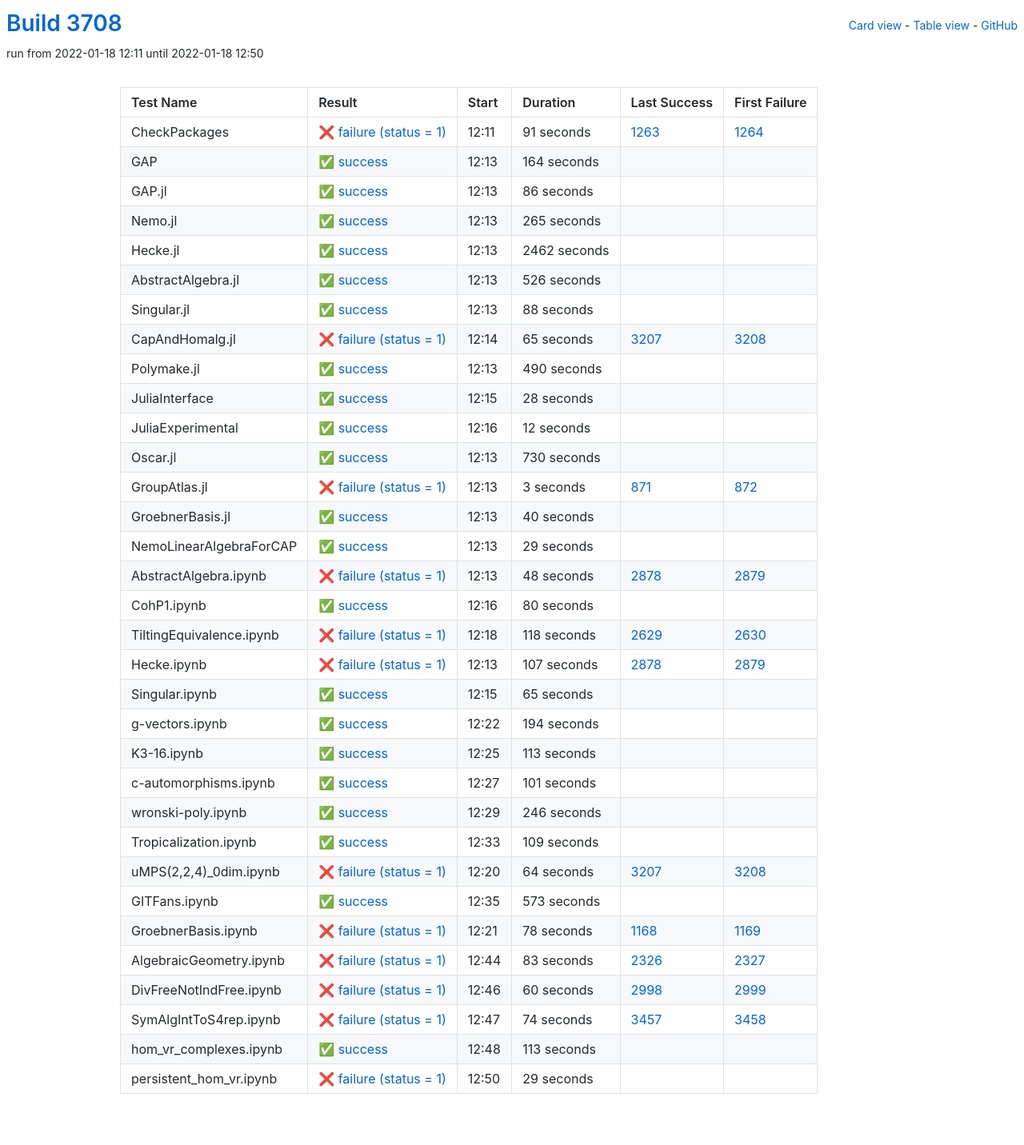
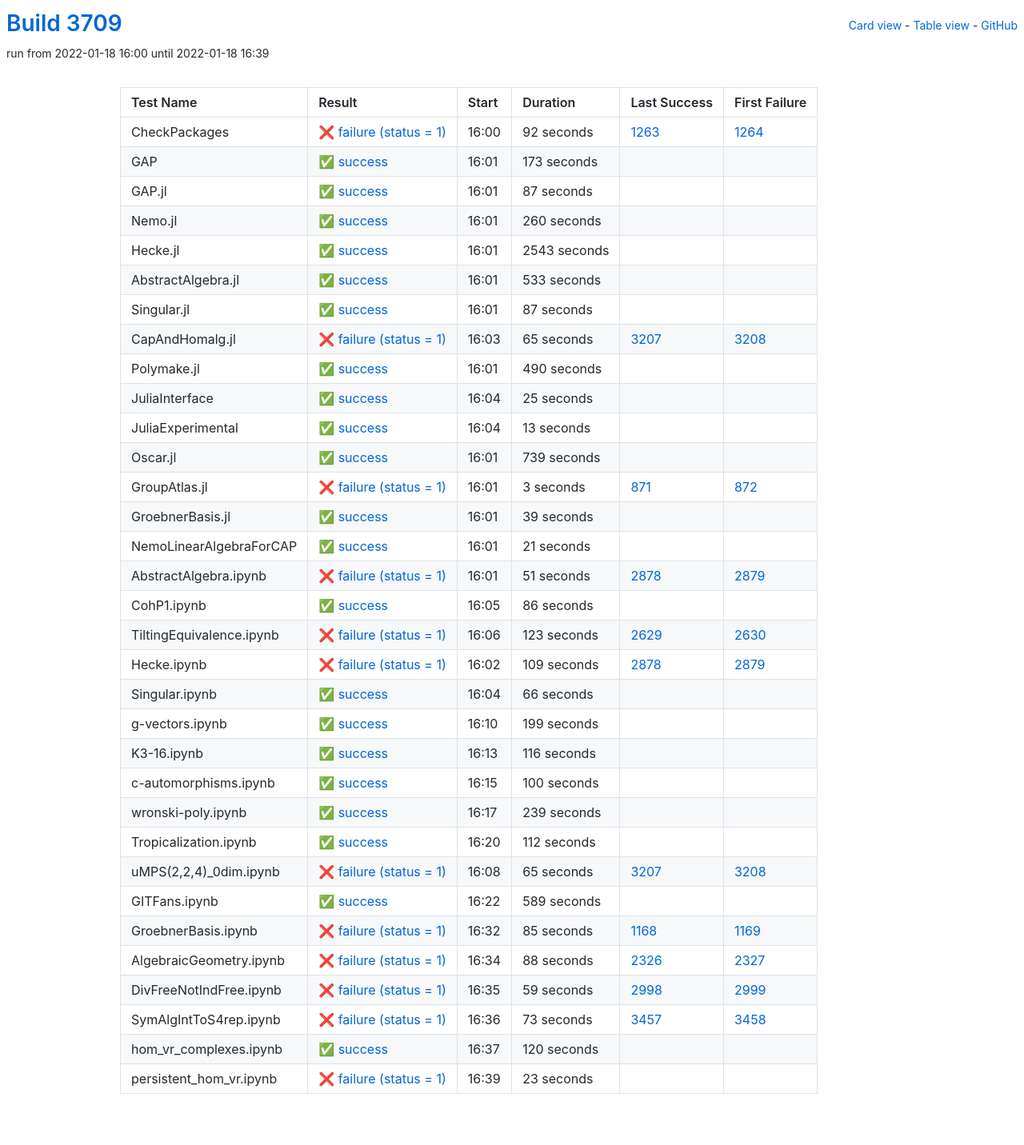
Before and after one commit to oscar-system/oscar-ci-status-stable, a Jekyll site: the page built from table.html, in a window 1280 px wide. Shown: the whole page at 80% size. Built offline with Jekyll 4.4.1, drawn with Linux system fonts in a browser that asks for light colours.

Commit message:
Build #3709

```diff
--- a/_data/ci.yml
+++ b/_data/ci.yml
@@ -1,6 +1,6 @@
 ---
-build: 3708
-build_url: https://oscarci.mathematik.uni-kl.de/job/oscar-stable/3708/
+build: 3709
+build_url: https://oscarci.mathematik.uni-kl.de/job/oscar-stable/3709/
 job: oscar-stable
 organization: oscar-system
 repo: oscar-ci-status-stable
@@ -8,92 +8,92 @@ repourl: https://github.com/oscar-system/oscar-ci-status-stable
 tests:
 - name: CheckPackages
   id: checkpackages
-  log: https://oscarci.mathematik.uni-kl.de/job/oscar-stable/3708/artifact/logs/build-3708/CheckPackages.log
-  start: 2022-01-18 12:11
+  log: https://oscarci.mathematik.uni-kl.de/job/oscar-stable/3709/artifact/logs/build-3709/CheckPackages.log
+  start: 2022-01-18 16:00
   success: false
   exitcode: 1
   status: failure
-  duration: 91
+  duration: 92
   last_success: 1263
   last_success_url: https://oscarci.mathematik.uni-kl.de/job/oscar-stable/1263/
   first_failure: 1264
   first_failure_url: https://oscarci.mathematik.uni-kl.de/job/oscar-stable/1264/
 - name: GAP
   id: gap
-  log: https://oscarci.mathematik.uni-kl.de/job/oscar-stable/3708/artifact/logs/build-3708/GAP.log
-  start: 2022-01-18 12:13
+  log: https://oscarci.mathematik.uni-kl.de/job/oscar-stable/3709/artifact/logs/build-3709/GAP.log
+  start: 2022-01-18 16:01
   success: true
   exitcode: 0
   status: success
-  duration: 164
+  duration: 173
   last_success: false
   last_success_url:
   first_failure: false
   first_failure_url:
 - name: GAP.jl
   id: gap-jl
-  log: https://oscarci.mathematik.uni-kl.de/job/oscar-stable/3708/artifact/logs/build-3708/GAP.jl.log
-  start: 2022-01-18 12:13
+  log: https://oscarci.mathematik.uni-kl.de/job/oscar-stable/3709/artifact/logs/build-3709/GAP.jl.log
+  start: 2022-01-18 16:01
   success: true
   exitcode: 0
   status: success
-  duration: 86
+  duration: 87
   last_success: false
   last_success_url:
   first_failure: false
   first_failure_url:
 - name: Nemo.jl
   id: nemo-jl
-  log: https://oscarci.mathematik.uni-kl.de/job/oscar-stable/3708/artifact/logs/build-3708/Nemo.jl.log
-  start: 2022-01-18 12:13
+  log: https://oscarci.mathematik.uni-kl.de/job/oscar-stable/3709/artifact/logs/build-3709/Nemo.jl.log
+  start: 2022-01-18 16:01
   success: true
   exitcode: 0
   status: success
-  duration: 265
+  duration: 260
   last_success: false
   last_success_url:
   first_failure: false
   first_failure_url:
 - name: Hecke.jl
   id: hecke-jl
-  log: https://oscarci.mathematik.uni-kl.de/job/oscar-stable/3708/artifact/logs/build-3708/Hecke.jl.log
-  start: 2022-01-18 12:13
+  log: https://oscarci.mathematik.uni-kl.de/job/oscar-stable/3709/artifact/logs/build-3709/Hecke.jl.log
+  start: 2022-01-18 16:01
   success: true
   exitcode: 0
   status: success
-  duration: 2462
+  duration: 2543
   last_success: false
   last_success_url:
   first_failure: false
   first_failure_url:
 - name: AbstractAlgebra.jl
   id: abstractalgebra-jl
-  log: https://oscarci.mathematik.uni-kl.de/job/oscar-stable/3708/artifact/logs/build-3708/AbstractAlgebra.jl.log
-  start: 2022-01-18 12:13
+  log: https://oscarci.mathematik.uni-kl.de/job/oscar-stable/3709/artifact/logs/build-3709/AbstractAlgebra.jl.log
+  start: 2022-01-18 16:01
   success: true
   exitcode: 0
   status: success
-  duration: 526
+  duration: 533
   last_success: false
   last_success_url:
   first_failure: false
   first_failure_url:
 - name: Singular.jl
   id: singular-jl
-  log: https://oscarci.mathematik.uni-kl.de/job/oscar-stable/3708/artifact/logs/build-3708/Singular.jl.log
-  start: 2022-01-18 12:13
+  log: https://oscarci.mathematik.uni-kl.de/job/oscar-stable/3709/artifact/logs/build-3709/Singular.jl.log
+  start: 2022-01-18 16:01
   success: true
   exitcode: 0
   status: success
-  duration: 88
+  duration: 87
   last_success: false
   last_success_url:
   first_failure: false
   first_failure_url:
 - name: CapAndHomalg.jl
   id: capandhomalg-jl
-  log: https://oscarci.mathematik.uni-kl.de/job/oscar-stable/3708/artifact/logs/build-3708/CapAndHomalg.jl.log
-  start: 2022-01-18 12:14
+  log: https://oscarci.mathematik.uni-kl.de/job/oscar-stable/3709/artifact/logs/build-3709/CapAndHomalg.jl.log
+  start: 2022-01-18 16:03
   success: false
   exitcode: 1
   status: failure
@@ -104,8 +104,8 @@ tests:
   first_failure_url: https://oscarci.mathematik.uni-kl.de/job/oscar-stable/3208/
 - name: Polymake.jl
   id: polymake-jl
-  log: https://oscarci.mathematik.uni-kl.de/job/oscar-stable/3708/artifact/logs/build-3708/Polymake.jl.log
-  start: 2022-01-18 12:13
+  log: https://oscarci.mathematik.uni-kl.de/job/oscar-stable/3709/artifact/logs/build-3709/Polymake.jl.log
+  start: 2022-01-18 16:01
   success: true
   exitcode: 0
   status: success
@@ -116,44 +116,44 @@ tests:
   first_failure_url:
 - name: JuliaInterface
   id: juliainterface
-  log: https://oscarci.mathematik.uni-kl.de/job/oscar-stable/3708/artifact/logs/build-3708/JuliaInterface.log
-  start: 2022-01-18 12:15
+  log: https://oscarci.mathematik.uni-kl.de/job/oscar-stable/3709/artifact/logs/build-3709/JuliaInterface.log
+  start: 2022-01-18 16:04
   success: true
   exitcode: 0
   status: success
-  duration: 28
+  duration: 25
   last_success: false
   last_success_url:
   first_failure: false
   first_failure_url:
 - name: JuliaExperimental
   id: juliaexperimental
-  log: https://oscarci.mathematik.uni-kl.de/job/oscar-stable/3708/artifact/logs/build-3708/JuliaExperimental.log
-  start: 2022-01-18 12:16
+  log: https://oscarci.mathematik.uni-kl.de/job/oscar-stable/3709/artifact/logs/build-3709/JuliaExperimental.log
+  start: 2022-01-18 16:04
   success: true
   exitcode: 0
   status: success
-  duration: 12
+  duration: 13
   last_success: false
   last_success_url:
   first_failure: false
   first_failure_url:
 - name: Oscar.jl
   id: oscar-jl
-  log: https://oscarci.mathematik.uni-kl.de/job/oscar-stable/3708/artifact/logs/build-3708/Oscar.jl.log
-  start: 2022-01-18 12:13
+  log: https://oscarci.mathematik.uni-kl.de/job/oscar-stable/3709/artifact/logs/build-3709/Oscar.jl.log
+  start: 2022-01-18 16:01
   success: true
   exitcode: 0
   status: success
-  duration: 730
+  duration: 739
   last_success: false
   last_success_url:
   first_failure: false
   first_failure_url:
 - name: GroupAtlas.jl
   id: groupatlas-jl
-  log: https://oscarci.mathematik.uni-kl.de/job/oscar-stable/3708/artifact/logs/build-3708/GroupAtlas.jl.log
-  start: 2022-01-18 12:13
+  log: https://oscarci.mathematik.uni-kl.de/job/oscar-stable/3709/artifact/logs/build-3709/GroupAtlas.jl.log
+  start: 2022-01-18 16:01
   success: false
   exitcode: 1
   status: failure
@@ -164,240 +164,240 @@ tests:
   first_failure_url: https://oscarci.mathematik.uni-kl.de/job/oscar-stable/872/
 - name: GroebnerBasis.jl
   id: groebnerbasis-jl
-  log: https://oscarci.mathematik.uni-kl.de/job/oscar-stable/3708/artifact/logs/build-3708/GroebnerBasis.jl.log
-  start: 2022-01-18 12:13
+  log: https://oscarci.mathematik.uni-kl.de/job/oscar-stable/3709/artifact/logs/build-3709/GroebnerBasis.jl.log
+  start: 2022-01-18 16:01
   success: true
   exitcode: 0
   status: success
-  duration: 40
+  duration: 39
   last_success: false
   last_success_url:
   first_failure: false
   first_failure_url:
 - name: NemoLinearAlgebraForCAP
   id: nemolinearalgebraforcap
-  log: https://oscarci.mathematik.uni-kl.de/job/oscar-stable/3708/artifact/logs/build-3708/NemoLinearAlgebraForCAP.log
-  start: 2022-01-18 12:13
+  log: https://oscarci.mathematik.uni-kl.de/job/oscar-stable/3709/artifact/logs/build-3709/NemoLinearAlgebraForCAP.log
+  start: 2022-01-18 16:01
   success: true
   exitcode: 0
   status: success
-  duration: 29
+  duration: 21
   last_success: false
   last_success_url:
   first_failure: false
   first_failure_url:
 - name: AbstractAlgebra.ipynb
   id: abstractalgebra-ipynb
-  log: https://oscarci.mathematik.uni-kl.de/job/oscar-stable/3708/artifact/logs/build-3708/AbstractAlgebra.ipynb.log
-  start: 2022-01-18 12:13
+  log: https://oscarci.mathematik.uni-kl.de/job/oscar-stable/3709/artifact/logs/build-3709/AbstractAlgebra.ipynb.log
+  start: 2022-01-18 16:01
   success: false
   exitcode: 1
   status: failure
-  duration: 48
+  duration: 51
   last_success: 2878
   last_success_url: https://oscarci.mathematik.uni-kl.de/job/oscar-stable/2878/
   first_failure: 2879
   first_failure_url: https://oscarci.mathematik.uni-kl.de/job/oscar-stable/2879/
 - name: CohP1.ipynb
   id: cohp1-ipynb
-  log: https://oscarci.mathematik.uni-kl.de/job/oscar-stable/3708/artifact/logs/build-3708/CohP1.ipynb.log
-  start: 2022-01-18 12:16
+  log: https://oscarci.mathematik.uni-kl.de/job/oscar-stable/3709/artifact/logs/build-3709/CohP1.ipynb.log
+  start: 2022-01-18 16:05
   success: true
   exitcode: 0
   status: success
-  duration: 80
+  duration: 86
   last_success: false
   last_success_url:
   first_failure: false
   first_failure_url:
 - name: TiltingEquivalence.ipynb
   id: tiltingequivalence-ipynb
-  log: https://oscarci.mathematik.uni-kl.de/job/oscar-stable/3708/artifact/logs/build-3708/TiltingEquivalence.ipynb.log
-  start: 2022-01-18 12:18
+  log: https://oscarci.mathematik.uni-kl.de/job/oscar-stable/3709/artifact/logs/build-3709/TiltingEquivalence.ipynb.log
+  start: 2022-01-18 16:06
   success: false
   exitcode: 1
   status: failure
-  duration: 118
+  duration: 123
   last_success: 2629
   last_success_url: https://oscarci.mathematik.uni-kl.de/job/oscar-stable/2629/
   first_failure: 2630
   first_failure_url: https://oscarci.mathematik.uni-kl.de/job/oscar-stable/2630/
 - name: Hecke.ipynb
   id: hecke-ipynb
-  log: https://oscarci.mathematik.uni-kl.de/job/oscar-stable/3708/artifact/logs/build-3708/Hecke.ipynb.log
-  start: 2022-01-18 12:13
+  log: https://oscarci.mathematik.uni-kl.de/job/oscar-stable/3709/artifact/logs/build-3709/Hecke.ipynb.log
+  start: 2022-01-18 16:02
   success: false
   exitcode: 1
   status: failure
-  duration: 107
+  duration: 109
   last_success: 2878
   last_success_url: https://oscarci.mathematik.uni-kl.de/job/oscar-stable/2878/
   first_failure: 2879
   first_failure_url: https://oscarci.mathematik.uni-kl.de/job/oscar-stable/2879/
 - name: Singular.ipynb
   id: singular-ipynb
-  log: https://oscarci.mathematik.uni-kl.de/job/oscar-stable/3708/artifact/logs/build-3708/Singular.ipynb.log
-  start: 2022-01-18 12:15
+  log: https://oscarci.mathematik.uni-kl.de/job/oscar-stable/3709/artifact/logs/build-3709/Singular.ipynb.log
+  start: 2022-01-18 16:04
   success: true
   exitcode: 0
   status: success
-  duration: 65
+  duration: 66
   last_success: false
   last_success_url:
   first_failure: false
   first_failure_url:
 - name: g-vectors.ipynb
   id: g-vectors-ipynb
-  log: https://oscarci.mathematik.uni-kl.de/job/oscar-stable/3708/artifact/logs/build-3708/g-vectors.ipynb.log
-  start: 2022-01-18 12:22
+  log: https://oscarci.mathematik.uni-kl.de/job/oscar-stable/3709/artifact/logs/build-3709/g-vectors.ipynb.log
+  start: 2022-01-18 16:10
   success: true
   exitcode: 0
   status: success
-  duration: 194
+  duration: 199
   last_success: false
   last_success_url:
   first_failure: false
   first_failure_url:
 - name: K3-16.ipynb
   id: k3-16-ipynb
-  log: https://oscarci.mathematik.uni-kl.de/job/oscar-stable/3708/artifact/logs/build-3708/K3-16.ipynb.log
-  start: 2022-01-18 12:25
+  log: https://oscarci.mathematik.uni-kl.de/job/oscar-stable/3709/artifact/logs/build-3709/K3-16.ipynb.log
+  start: 2022-01-18 16:13
   success: true
   exitcode: 0
   status: success
-  duration: 113
+  duration: 116
   last_success: false
   last_success_url:
   first_failure: false
   first_failure_url:
 - name: c-automorphisms.ipynb
   id: c-automorphisms-ipynb
-  log: https://oscarci.mathematik.uni-kl.de/job/oscar-stable/3708/artifact/logs/build-3708/c-automorphisms.ipynb.log
-  start: 2022-01-18 12:27
+  log: https://oscarci.mathematik.uni-kl.de/job/oscar-stable/3709/artifact/logs/build-3709/c-automorphisms.ipynb.log
+  start: 2022-01-18 16:15
   success: true
   exitcode: 0
   status: success
-  duration: 101
+  duration: 100
   last_success: false
   last_success_url:
   first_failure: false
   first_failure_url:
 - name: wronski-poly.ipynb
   id: wronski-poly-ipynb
-  log: https://oscarci.mathematik.uni-kl.de/job/oscar-stable/3708/artifact/logs/build-3708/wronski-poly.ipynb.log
-  start: 2022-01-18 12:29
+  log: https://oscarci.mathematik.uni-kl.de/job/oscar-stable/3709/artifact/logs/build-3709/wronski-poly.ipynb.log
+  start: 2022-01-18 16:17
   success: true
   exitcode: 0
   status: success
-  duration: 246
+  duration: 239
   last_success: false
   last_success_url:
   first_failure: false
   first_failure_url:
 - name: Tropicalization.ipynb
   id: tropicalization-ipynb
-  log: https://oscarci.mathematik.uni-kl.de/job/oscar-stable/3708/artifact/logs/build-3708/Tropicalization.ipynb.log
-  start: 2022-01-18 12:33
+  log: https://oscarci.mathematik.uni-kl.de/job/oscar-stable/3709/artifact/logs/build-3709/Tropicalization.ipynb.log
+  start: 2022-01-18 16:20
   success: true
   exitcode: 0
   status: success
-  duration: 109
+  duration: 112
   last_success: false
   last_success_url:
   first_failure: false
   first_failure_url:
 - name: uMPS(2,2,4)_0dim.ipynb
   id: umps-2-2-4-0dim-ipynb
-  log: https://oscarci.mathematik.uni-kl.de/job/oscar-stable/3708/artifact/logs/build-3708/uMPS-2-2-4-_0dim.ipynb.log
-  start: 2022-01-18 12:20
+  log: https://oscarci.mathematik.uni-kl.de/job/oscar-stable/3709/artifact/logs/build-3709/uMPS-2-2-4-_0dim.ipynb.log
+  start: 2022-01-18 16:08
   success: false
   exitcode: 1
   status: failure
-  duration: 64
+  duration: 65
   last_success: 3207
   last_success_url: https://oscarci.mathematik.uni-kl.de/job/oscar-stable/3207/
   first_failure: 3208
   first_failure_url: https://oscarci.mathematik.uni-kl.de/job/oscar-stable/3208/
 - name: GITFans.ipynb
   id: gitfans-ipynb
-  log: https://oscarci.mathematik.uni-kl.de/job/oscar-stable/3708/artifact/logs/build-3708/GITFans.ipynb.log
-  start: 2022-01-18 12:35
+  log: https://oscarci.mathematik.uni-kl.de/job/oscar-stable/3709/artifact/logs/build-3709/GITFans.ipynb.log
+  start: 2022-01-18 16:22
   success: true
   exitcode: 0
   status: success
-  duration: 573
+  duration: 589
   last_success: false
   last_success_url:
   first_failure: false
   first_failure_url:
 - name: GroebnerBasis.ipynb
   id: groebnerbasis-ipynb
-  log: https://oscarci.mathematik.uni-kl.de/job/oscar-stable/3708/artifact/logs/build-3708/GroebnerBasis.ipynb.log
-  start: 2022-01-18 12:21
+  log: https://oscarci.mathematik.uni-kl.de/job/oscar-stable/3709/artifact/logs/build-3709/GroebnerBasis.ipynb.log
+  start: 2022-01-18 16:32
   success: false
   exitcode: 1
   status: failure
-  duration: 78
+  duration: 85
   last_success: 1168
   last_success_url: https://oscarci.mathematik.uni-kl.de/job/oscar-stable/1168/
   first_failure: 1169
   first_failure_url: https://oscarci.mathematik.uni-kl.de/job/oscar-stable/1169/
 - name: AlgebraicGeometry.ipynb
   id: algebraicgeometry-ipynb
-  log: https://oscarci.mathematik.uni-kl.de/job/oscar-stable/3708/artifact/logs/build-3708/AlgebraicGeometry.ipynb.log
-  start: 2022-01-18 12:44
+  log: https://oscarci.mathematik.uni-kl.de/job/oscar-stable/3709/artifact/logs/build-3709/AlgebraicGeometry.ipynb.log
+  start: 2022-01-18 16:34
   success: false
   exitcode: 1
   status: failure
-  duration: 83
+  duration: 88
   last_success: 2326
   last_success_url: https://oscarci.mathematik.uni-kl.de/job/oscar-stable/2326/
   first_failure: 2327
   first_failure_url: https://oscarci.mathematik.uni-kl.de/job/oscar-stable/2327/
 - name: DivFreeNotIndFree.ipynb
   id: divfreenotindfree-ipynb
-  log: https://oscarci.mathematik.uni-kl.de/job/oscar-stable/3708/artifact/logs/build-3708/DivFreeNotIndFree.ipynb.log
-  start: 2022-01-18 12:46
+  log: https://oscarci.mathematik.uni-kl.de/job/oscar-stable/3709/artifact/logs/build-3709/DivFreeNotIndFree.ipynb.log
+  start: 2022-01-18 16:35
   success: false
   exitcode: 1
   status: failure
-  duration: 60
+  duration: 59
   last_success: 2998
   last_success_url: https://oscarci.mathematik.uni-kl.de/job/oscar-stable/2998/
   first_failure: 2999
   first_failure_url: https://oscarci.mathematik.uni-kl.de/job/oscar-stable/2999/
 - name: SymAlgIntToS4rep.ipynb
   id: symalginttos4rep-ipynb
-  log: https://oscarci.mathematik.uni-kl.de/job/oscar-stable/3708/artifact/logs/build-3708/SymAlgIntToS4rep.ipynb.log
-  start: 2022-01-18 12:47
+  log: https://oscarci.mathematik.uni-kl.de/job/oscar-stable/3709/artifact/logs/build-3709/SymAlgIntToS4rep.ipynb.log
+  start: 2022-01-18 16:36
   success: false
   exitcode: 1
   status: failure
-  duration: 74
+  duration: 73
   last_success: 3457
   last_success_url: https://oscarci.mathematik.uni-kl.de/job/oscar-stable/3457/
   first_failure: 3458
   first_failure_url: https://oscarci.mathematik.uni-kl.de/job/oscar-stable/3458/
 - name: hom_vr_complexes.ipynb
   id: hom-vr-complexes-ipynb
-  log: https://oscarci.mathematik.uni-kl.de/job/oscar-stable/3708/artifact/logs/build-3708/hom_vr_complexes.ipynb.log
-  start: 2022-01-18 12:48
+  log: https://oscarci.mathematik.uni-kl.de/job/oscar-stable/3709/artifact/logs/build-3709/hom_vr_complexes.ipynb.log
+  start: 2022-01-18 16:37
   success: true
   exitcode: 0
   status: success
-  duration: 113
+  duration: 120
   last_success: false
   last_success_url:
   first_failure: false
   first_failure_url:
 - name: persistent_hom_vr.ipynb
   id: persistent-hom-vr-ipynb
-  log: https://oscarci.mathematik.uni-kl.de/job/oscar-stable/3708/artifact/logs/build-3708/persistent_hom_vr.ipynb.log
-  start: 2022-01-18 12:50
+  log: https://oscarci.mathematik.uni-kl.de/job/oscar-stable/3709/artifact/logs/build-3709/persistent_hom_vr.ipynb.log
+  start: 2022-01-18 16:39
   success: false
   exitcode: 1
   status: failure
-  duration: 29
+  duration: 23
   last_success: false
   last_success_url:
   first_failure: false
```
Also changed, not shown: README.md.
